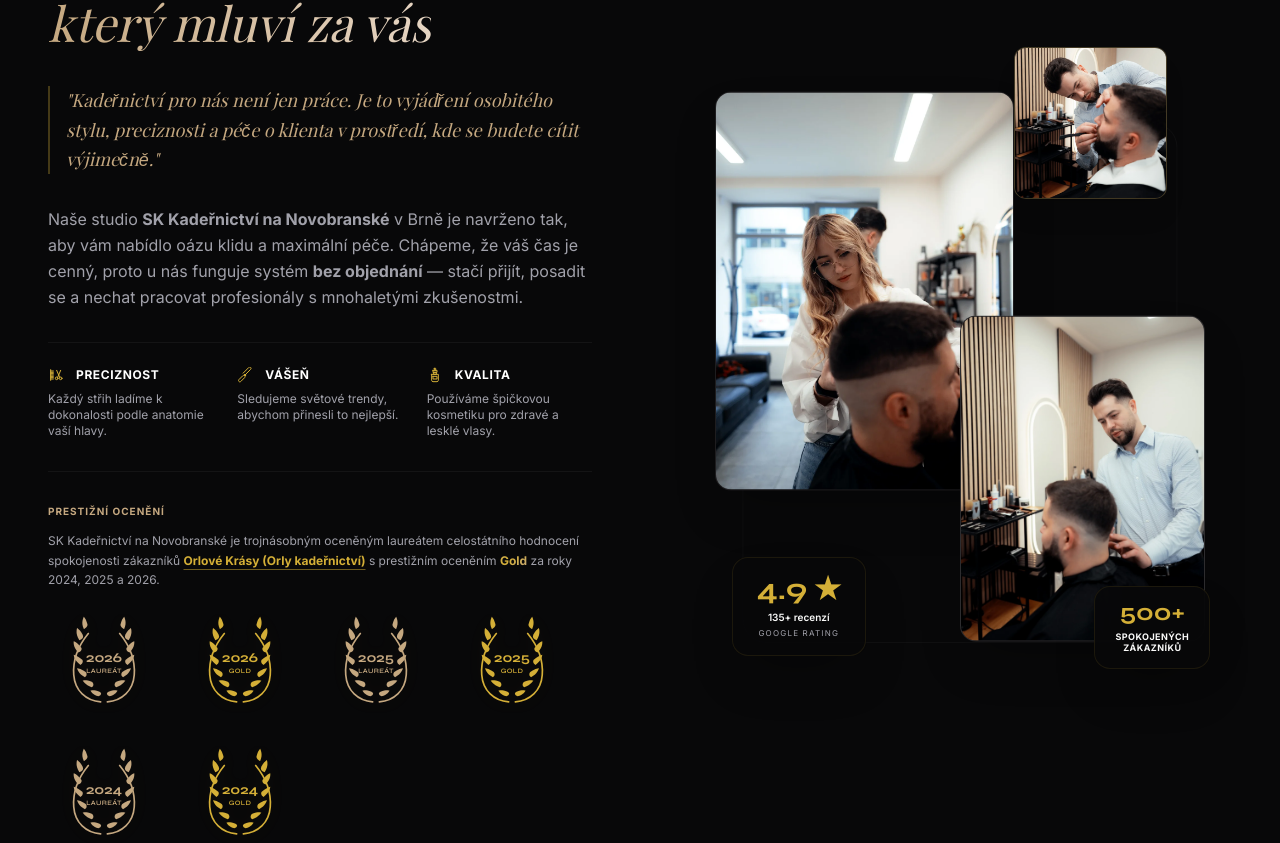
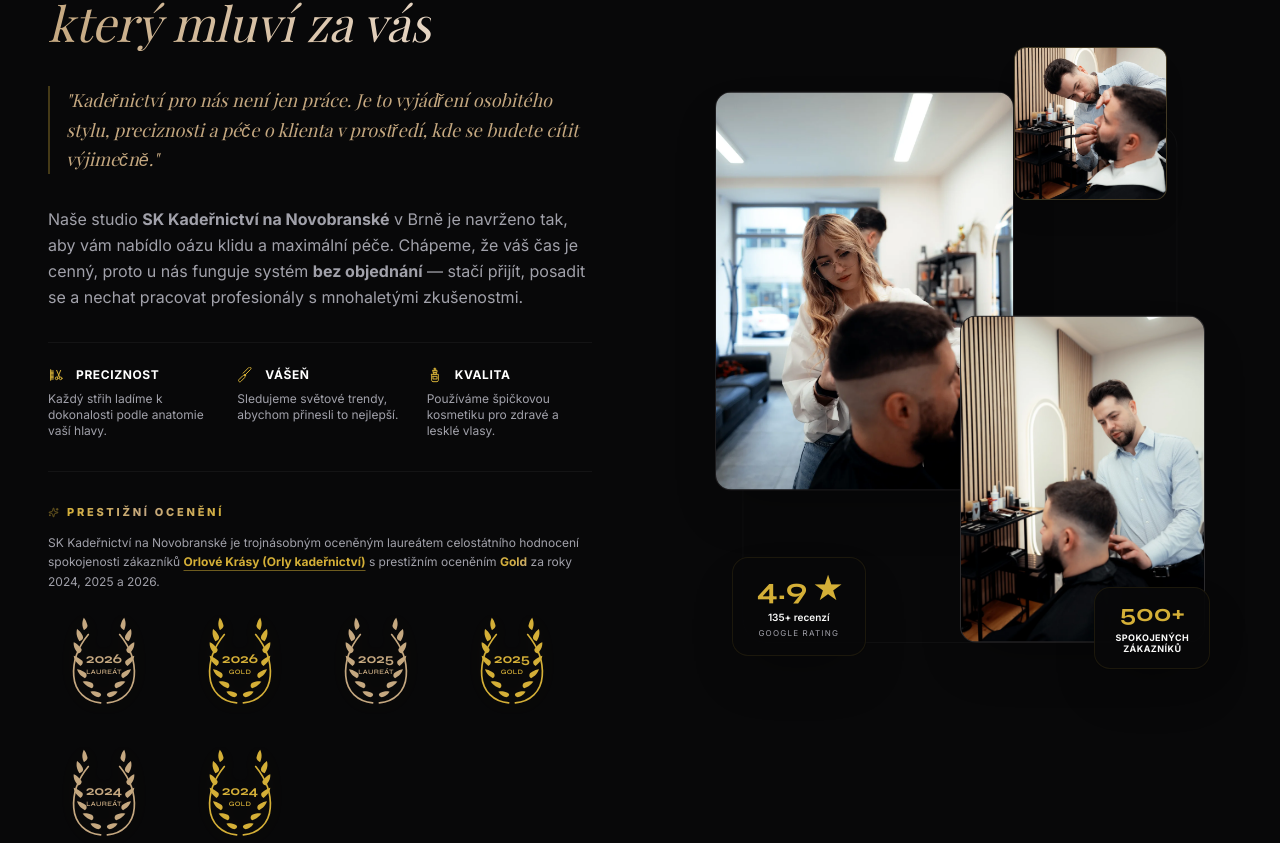
Before and after one commit to nogodcomplexx/SKBRNO, a Next.js app: page / in a window 1280 px wide. Shown: the part 1057-1900 px from the top of the page. Built offline with nearby package versions, Linux system fonts and the light colour scheme.

Commit message:
Highlight Prestizni ocenenie heading with premium gold gradient and sparkles in About section

```diff
--- a/src/components/About.tsx
+++ b/src/components/About.tsx
@@ -139,7 +139,12 @@ export default function About() {
 
             {/* Awards Row */}
             <FadeIn delay={0.7} className="mt-8 pt-8 border-t border-white/5">
-              <span className="text-[10px] uppercase tracking-widest text-[#C5A880] font-bold block mb-3">PRESTIŽNÍ OCENĚNÍ</span>
+              <div className="flex items-center gap-2 mb-3">
+                <Sparkles size={11} className="text-[#D4AF37] animate-pulse shrink-0" />
+                <span className="text-[11px] uppercase tracking-[0.25em] font-extrabold text-transparent bg-clip-text bg-gradient-to-r from-[#D4AF37] via-[#C5A880] to-[#D4AF37]">
+                  Prestižní ocenění
+                </span>
+              </div>
               <p className="text-xs text-[#A1A1AA] leading-relaxed mb-5">
                 SK Kadeřnictví na Novobranské je trojnásobným oceněným laureátem celostátního hodnocení spokojenosti zákazníků{' '}
                 <a
```
